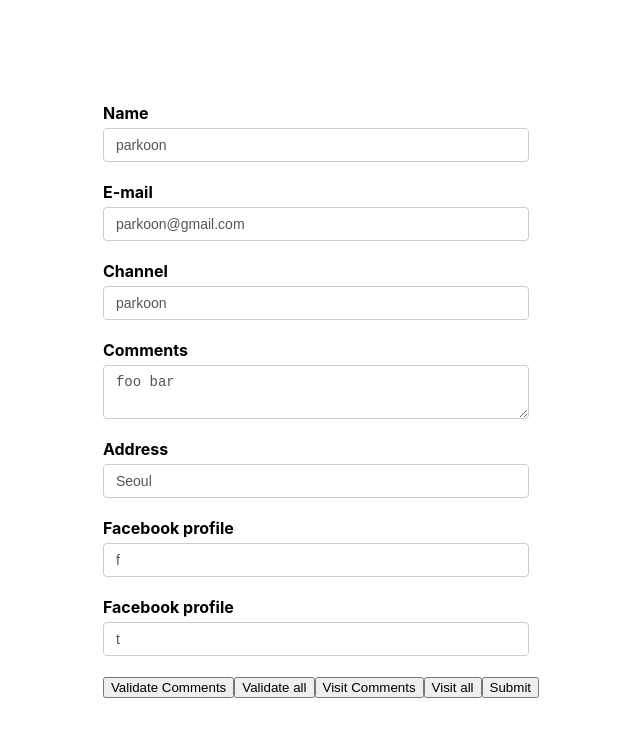
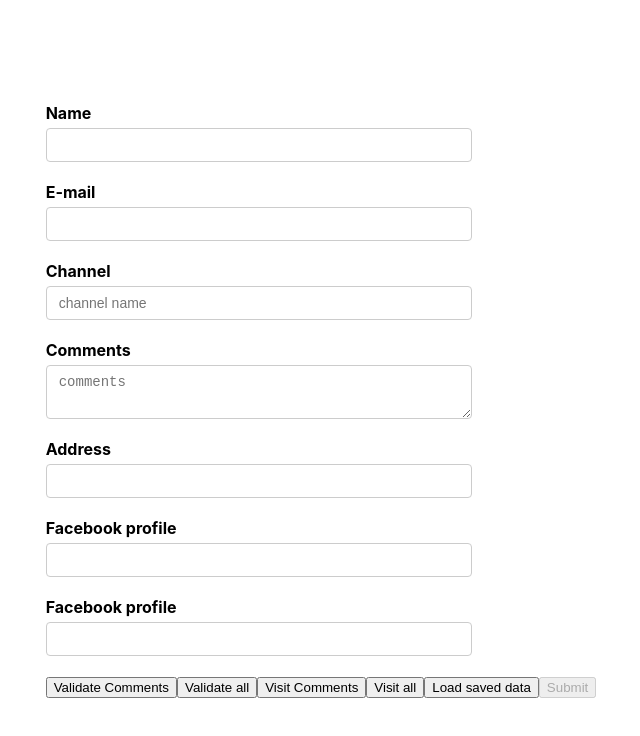
Before and after one commit to parkoon/formik-tutorial, a React (Create React App) app: page / in a window 1280 px wide. Shown: the top 736 px of the page, without its empty margins (319-959 px from the left). Built offline with nearby package versions, Linux system fonts and the light colour scheme.

Commit message:
feat: load saved data (enableReinitialize)

```diff
--- a/src/components/YoutubeForm.tsx
+++ b/src/components/YoutubeForm.tsx
@@ -1,4 +1,4 @@
-import React from 'react'
+import React, { useState } from 'react'
 import {
   useFormik,
   FormikConfig,
@@ -16,6 +16,17 @@ import TextError from './TextError'
 
 // https://www.reactnativeschool.com/build-and-validate-forms-with-formik-and-yup/handling-server-errors
 const initialValues = {
+  name: '',
+  email: '',
+  channel: '',
+  comments: '',
+  address: '',
+  social: {
+    facebook: '',
+    twitter: '',
+  },
+}
+const savedValues = {
   name: 'parkoon',
   email: 'parkoon@gmail.com',
   channel: 'parkoon',
@@ -66,11 +77,13 @@ type YoutubeFormValues = {
 }
 
 function YoutubeForm() {
+  const [formValues, setFormValues] = useState<YoutubeFormValues>()
   return (
     <Formik
-      initialValues={initialValues}
+      initialValues={formValues || initialValues}
       validationSchema={validationSchema}
       onSubmit={onSubmit}
+      enableReinitialize
       //   validateOnChange={false}
       //   validateOnBlur={false}
 
@@ -170,6 +183,10 @@ function YoutubeForm() {
             </button>
             {/* <button type="submit" disabled={!(formik.dirty && formik.isValid)}> */}
             {/* <button type="submit" disabled={!formik.isValid}> */}
+
+            <button type="button" onClick={() => setFormValues(savedValues)}>
+              Load saved data
+            </button>
             <button
               type="submit"
               disabled={!formik.isValid || formik.isSubmitting}
```
